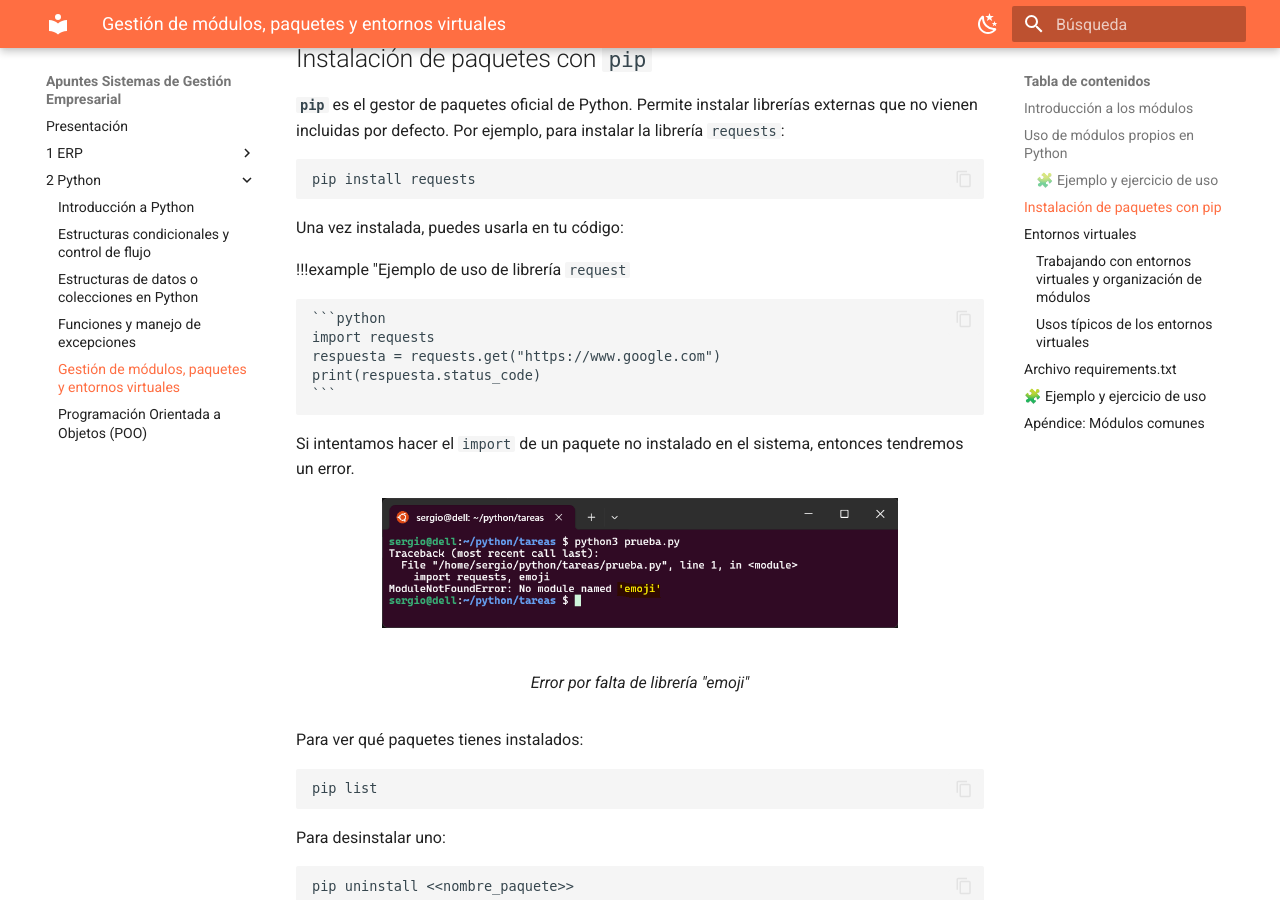
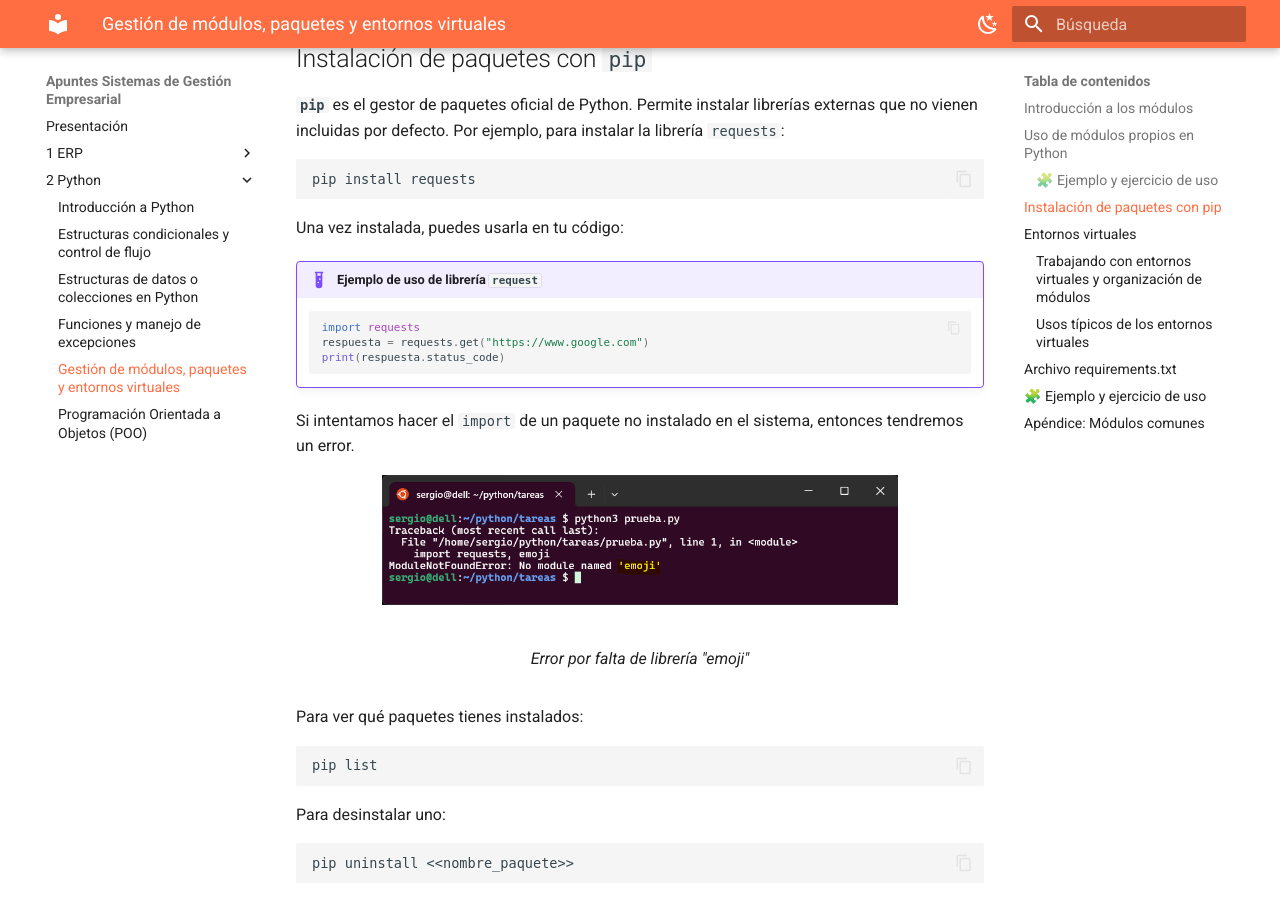
Before and after one commit to apuntes-sergio/sge, an MkDocs documentation site: the page built from docs/2_5_ModulosPaquetes.md, in a window 1280 px wide and 900 px high, scrolled down 4003 px. Built offline with MkDocs 1.6.1 and Material for MkDocs 9.7.7, drawn with Linux system fonts in a browser that asks for light colours; some web fonts are replaced; some of the changed text lies outside the part shown.

Commit message:
Revisado módulos python

````diff
--- a/docs/2_5_ModulosPaquetes.md
+++ b/docs/2_5_ModulosPaquetes.md
@@ -200,7 +200,7 @@ pip install requests
 
 Una vez instalada, puedes usarla en tu código:
 
-!!!example "Ejemplo de uso de librería `request`
+!!!example "Ejemplo de uso de librería `request`"
 
     ```python
     import requests
````
Also changed, not shown: other parts of docs/2_5_ModulosPaquetes.md (+0 -1 lines).
